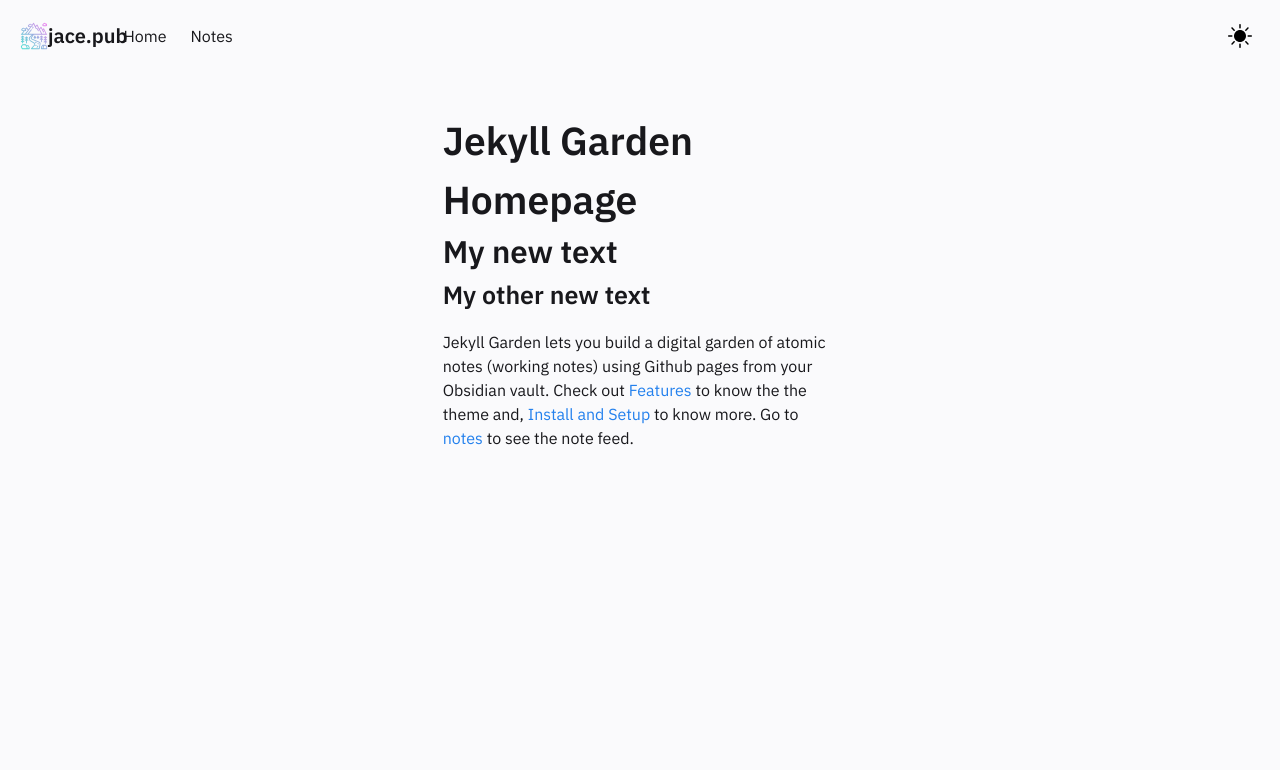
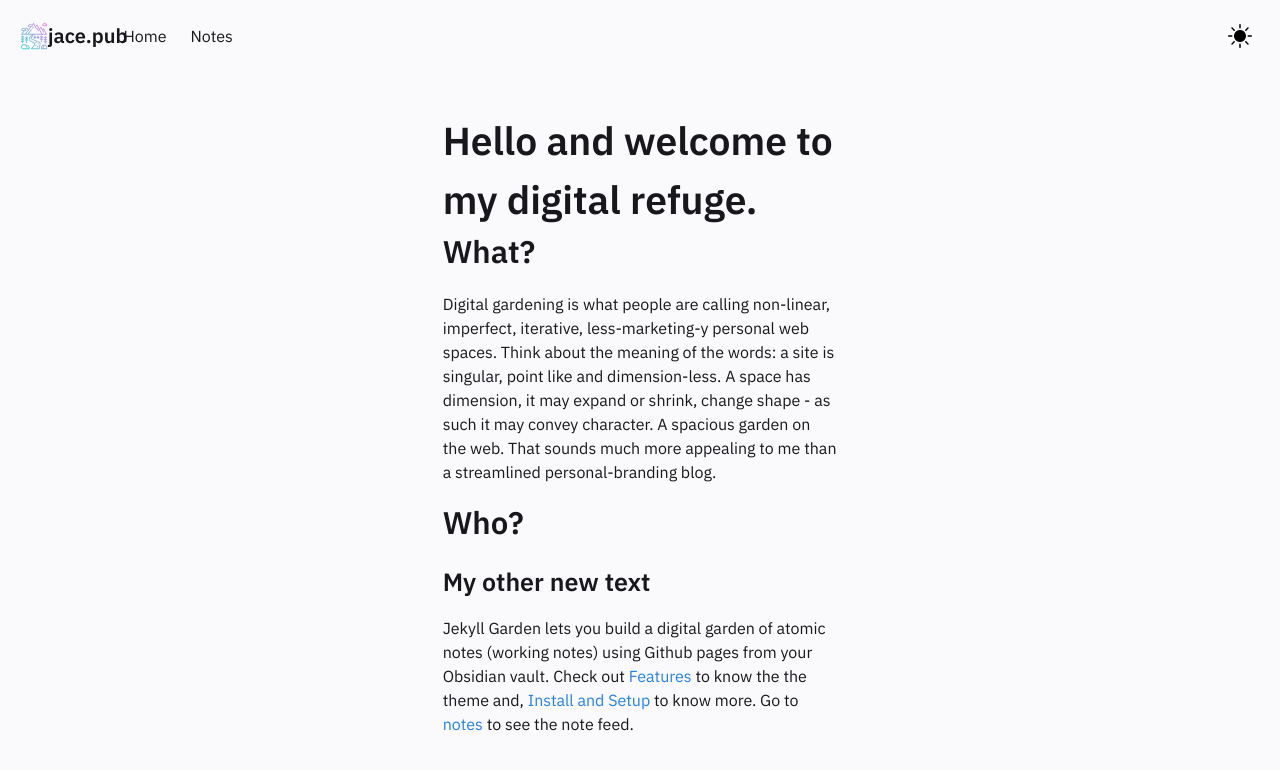
Before and after one commit to jaltgen/jacegardens, a Jekyll site: the page built from pages/index.md, in a window 1280 px wide. Shown: the top 770 px of the page. Built offline with Jekyll 4.4.1, drawn with Linux system fonts in a browser that asks for light colours.

Commit message:
Frontpage changes

```diff
--- a/_includes/Header.html
+++ b/_includes/Header.html
@@ -35,7 +35,7 @@
         <!-- <svg width="32" height="32" viewBox="0 0 80 80" fill="none" xmlns="http://www.w3.org/2000/svg">
           <path fill-rule="evenodd" clip-rule="evenodd" d="M36.9477 13.7742C38.3043 11.4086 41.6957 11.4086 43.0523 13.7742L70.5226 61.6774C71.8791 64.043 70.1834 67 67.4703 67H12.5297C9.81658 67 8.12089 64.043 9.47744 61.6774L36.9477 13.7742ZM40 16.9677L13.7506 62.7419H66.2494L40 16.9677Z" fill="var(--text-main)"/>
         </svg> -->
-        <img src="/assets/img/mountain.svg" height="32">
+        <img src="/assets/img/mountain.svg" height="64">
         <h4>jace.pub</h4>
       </a>
       <div class="navbar-item navbar-dark-mode__mobile is-hidden-tablet" onclick="modeSwitcher()">
--- a/_includes/Homepage.html
+++ b/_includes/Homepage.html
@@ -1,7 +1,13 @@
 <div class="column is-4">
     <div class="block homeblock">
-    <h1>Jekyll Garden Homepage</h1>
-    <h2>My new text</h2>
+    <h1>Hello and welcome to my digital refuge.</h1>
+    <h2>What?</h2>
+    <p>
+      Digital gardening is what people are calling non-linear, imperfect, iterative, less-marketing-y personal web spaces. Think about the meaning of the words: a site is singular, point like and dimension-less. A space has dimension, it may expand or shrink, change shape - as such it may convey character. A spacious garden on the web. That sounds much more appealing to me than a streamlined personal-branding blog.
+    </p>
+    <h2>Who?</h2>
+    <p>
+    </p>
     <h3>My other new text</h3>
     <p>
         Jekyll Garden lets you build a digital garden of atomic notes (working notes) using Github pages from your Obsidian vault.
```
